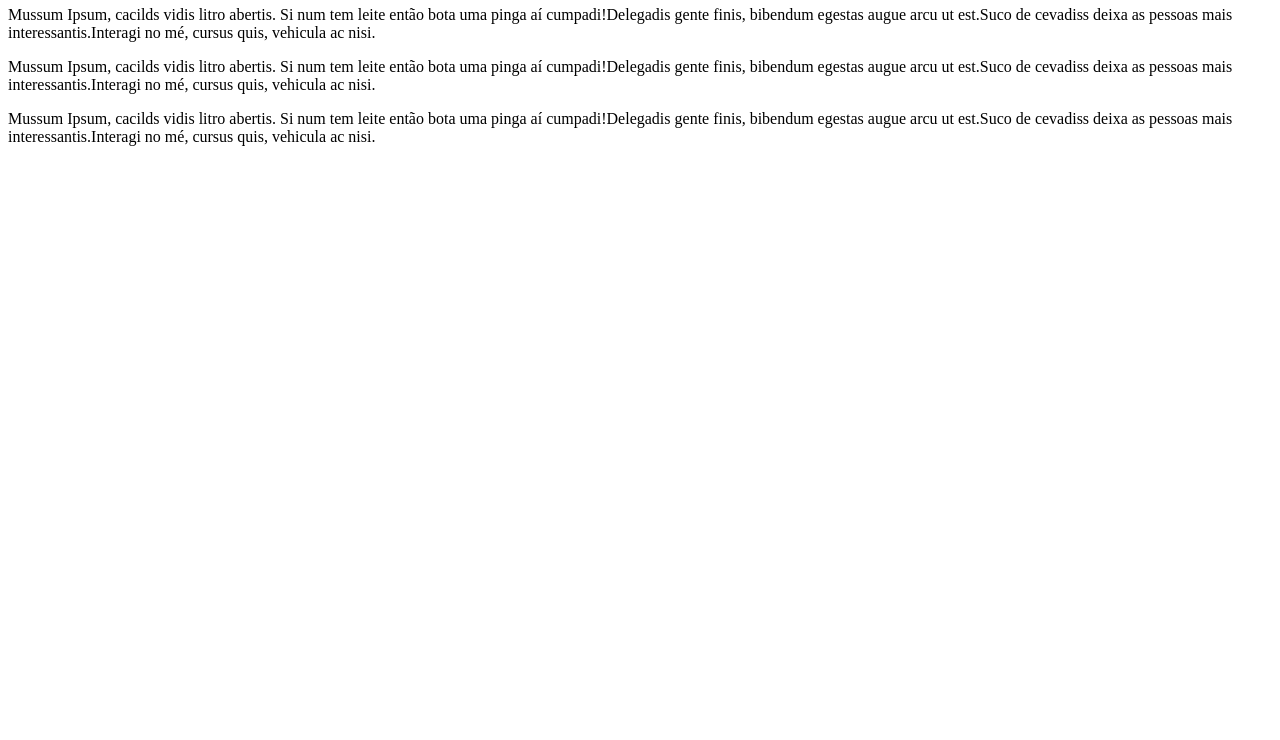
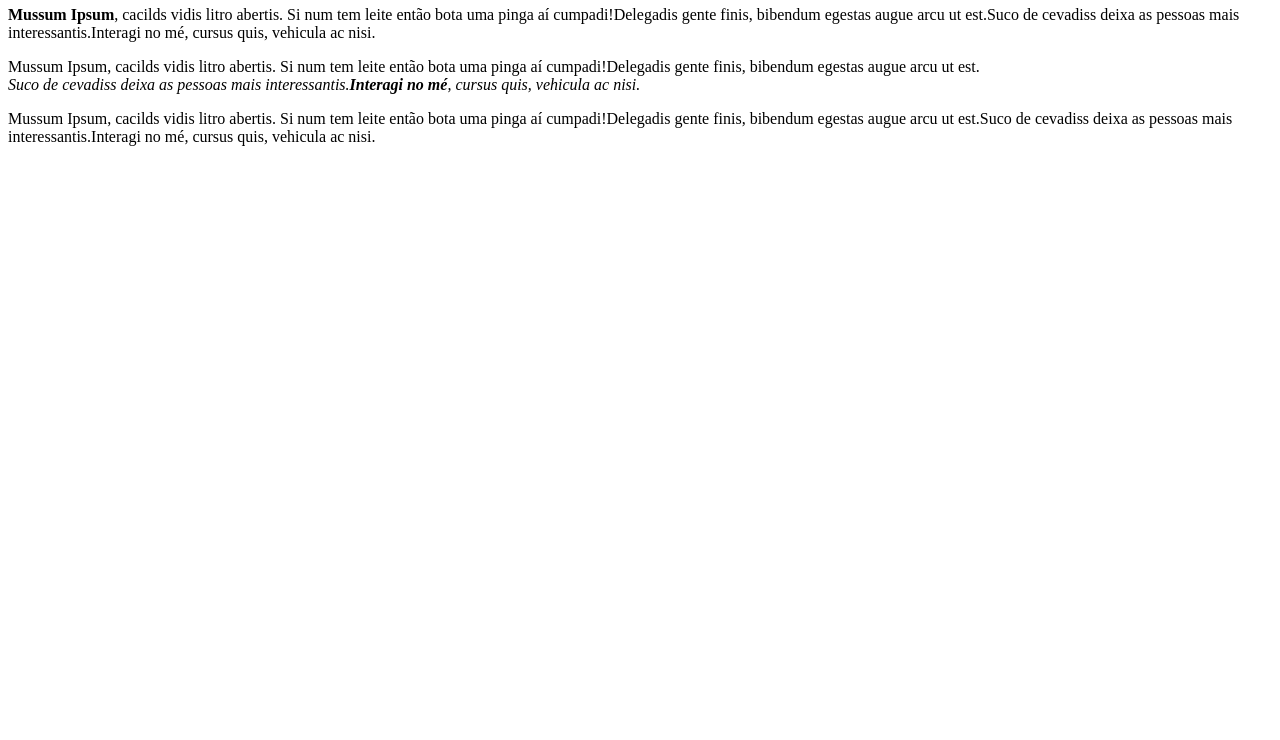
Before and after one commit to DaFerrestos/HTMLeCSS_Alura, a plain HTML site: page index.html in a window 1280 px wide. Shown: the part 60-800 px from the top of the page. Drawn offline with Linux system fonts and the light colour scheme.

Commit message:
Tags de ênfase, destaque e negrito

```diff
--- a/index.html
+++ b/index.html
@@ -1,7 +1,14 @@
 <h1>Mussum Forevis</h1>
 
 <p>
-    Mussum Ipsum, cacilds vidis litro abertis. Si num tem leite então bota uma pinga aí cumpadi!Delegadis gente finis, bibendum egestas augue arcu ut est.Suco de cevadiss deixa as pessoas mais interessantis.Interagi no mé, cursus quis, vehicula ac nisi.
+    <strong>Mussum Ipsum</strong>, cacilds vidis litro abertis. Si num tem leite então bota uma pinga aí cumpadi!Delegadis gente finis, bibendum egestas augue arcu ut est.Suco de cevadiss deixa as pessoas mais interessantis.Interagi no mé, cursus quis, vehicula ac nisi.
+
+</p>
+
+<p>
+    Mussum Ipsum, cacilds vidis litro abertis. Si num tem leite então bota uma pinga aí cumpadi!Delegadis gente finis, bibendum egestas augue arcu ut est.
+    <br>
+    <em>Suco de cevadiss deixa as pessoas mais interessantis.<strong>Interagi no mé</strong>, cursus quis, vehicula ac nisi.</em>
 
 </p>
 
@@ -9,8 +16,3 @@
     Mussum Ipsum, cacilds vidis litro abertis. Si num tem leite então bota uma pinga aí cumpadi!Delegadis gente finis, bibendum egestas augue arcu ut est.Suco de cevadiss deixa as pessoas mais interessantis.Interagi no mé, cursus quis, vehicula ac nisi.
 
 </p>
-
-<p>
-    Mussum Ipsum, cacilds vidis litro abertis. Si num tem leite então bota uma pinga aí cumpadi!Delegadis gente finis, bibendum egestas augue arcu ut est.Suco de cevadiss deixa as pessoas mais interessantis.Interagi no mé, cursus quis, vehicula ac nisi.
-
-</p>
```
